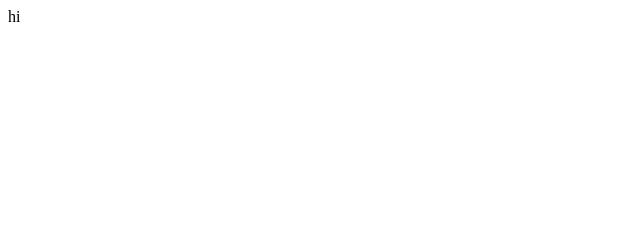
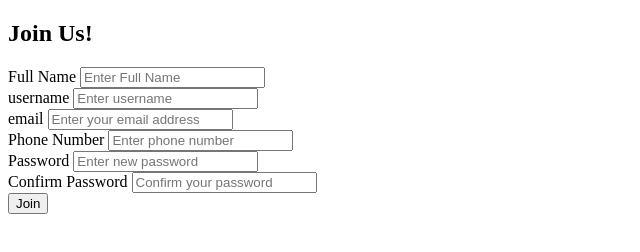
Before and after one commit to MiniMinaa/Form, a plain HTML site: page index.html in a window 1280 px wide. Shown: the whole page, without its empty margins (0-640 px from the left). Drawn offline with Linux system fonts and the light colour scheme.

Commit message:
Add html structure

```diff
--- a/index.html
+++ b/index.html
@@ -6,6 +6,37 @@
     <title>Document</title>
 </head>
 <body>
-    <hi>hi</hi>
+    <div class="container">
+        <form action="" method="post">
+            <h2>Join Us!</h2>
+            <div class="content">
+                <div class="input-box">
+                    <label for="name">Full Name</label>
+                    <input type="text" placeholder="Enter Full Name" name="name" required>
+                </div>
+                <div class="input-box">
+                    <label for="username">username</label>
+                    <input type="text" placeholder="Enter username" name="uname" required>
+                </div>
+                <div class="input-box">
+                    <label for="email">email</label>
+                    <input type="email" placeholder="Enter your email address" name="email" required>
+                </div>
+                <div class="input-box">
+                    <label for="phone">Phone Number</label>
+                    <input type="tel" placeholder="Enter phone number" name="phone" required>
+                </div>
+                <div class="input-box">
+                    <label for="password">Password</label>
+                    <input type="password" placeholder="Enter new password" name="password" required>
+                </div>
+                <div class="input-box">
+                    <label for="confirm-password">Confirm Password</label>
+                    <input type="Password" placeholder="Confirm your password" name="confirmPassword" required>
+                </div>
+                <button>Join</button>
+            </div>
+        </form>
+    </div>
 </body>
 </html>
```
